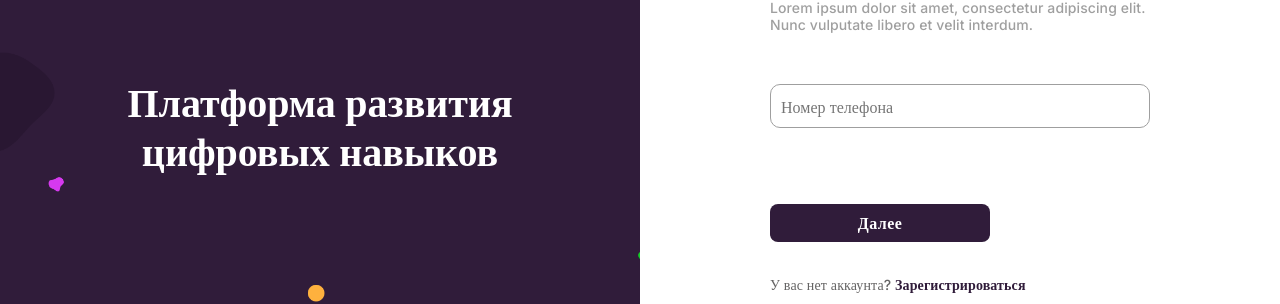
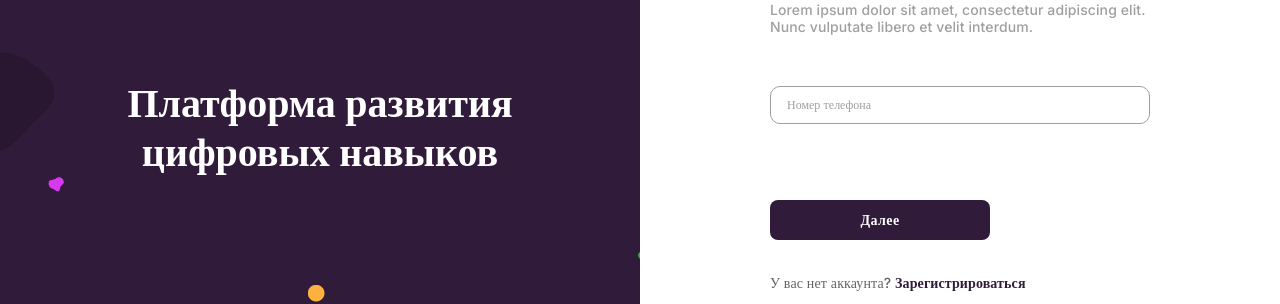
Before and after one commit to Savantm1/SFIA, a React (Create React App) app: page / in a window 1280 px wide. Shown: the part 273-577 px from the top of the page. Built offline with nearby package versions, Linux system fonts and the light colour scheme; a web font is replaced by a local one.

Commit message:
fix ui elements style

```diff
--- a/src/ui/components/Button/styled.ts
+++ b/src/ui/components/Button/styled.ts
@@ -5,8 +5,14 @@ export const Button = styled(ButtonMUI)<ButtonProps>(() => ({
     maxWidth: '220px',
     width: '100%',
     border: 'none',
+    fontWeight: '700',
+    fontSize: '14px',
+    lineHeight: '17px',
     borderRadius: '8px',
     backgroundColor: Color.mainViolet,
+    paddingTop: '11px',
+    paddingBottom: '12px',
+
     '&:hover': {
         backgroundColor: Color.purple,
         border: 'none',
--- a/src/ui/components/TextArea/TextArea.tsx
+++ b/src/ui/components/TextArea/TextArea.tsx
@@ -15,6 +15,7 @@ type TextAreaProps = {
     form?: string;
     maxLength?: number;
     name?: string;
+    className?: string;
 };
 
 export const TextArea: FC<TextAreaProps> = memo(
@@ -32,6 +33,7 @@ export const TextArea: FC<TextAreaProps> = memo(
         maxLength = 200,
         form,
         rows = 5,
+        className,
     }) => {
         const [textValue, setTextValue] = useState(value);
         const [counter, setCounter] = useState(maxLength);
@@ -44,7 +46,7 @@ export const TextArea: FC<TextAreaProps> = memo(
         };
 
         return (
-            <Styled.Wrapper>
+            <Styled.Wrapper className={className}>
                 <Styled.TextArea
                     form={form}
                     name={name}
@@ -60,7 +62,7 @@ export const TextArea: FC<TextAreaProps> = memo(
                     maxLength={maxLength}
                 />
                 {isError && <Styled.ErrorText>{errorText}</Styled.ErrorText>}
-                <Styled.Counter isError={isError}>{counter}</Styled.Counter>
+                {/*<Styled.Counter isError={isError}>{counter}</Styled.Counter>*/}
             </Styled.Wrapper>
         );
     }
--- a/src/ui/components/TextInput/styled.ts
+++ b/src/ui/components/TextInput/styled.ts
@@ -10,13 +10,14 @@ type InputCSSType = {
 const Input = styled.input<InputCSSType>`
     font-family: 'inter', serif;
     color: ${(props) => (props.isError ? 'red' : Color.mainBlack)};
-    font-size: 16px;
     font-weight: 500;
+    font-size: 12px;
+    line-height: 15px;
     background: ${Color.mainWhite};
-    border: 1.5px solid
+    border: 1px solid
         ${(props) => (props.isError ? 'red' : Color.secondaryGray)};
     border-radius: 10px;
-    padding: 12px 10px 10px 10px;
+    padding: 10px 10px 11px 16px;
     outline: none;
     width: 100%;
     box-sizing: border-box;
@@ -27,10 +28,14 @@ const Input = styled.input<InputCSSType>`
         color: rgba(159, 159, 159, 1);
     }
 
+    &::placeholder {
+        color: ${Color.secondaryGray};
+    }
+
     &:focus {
         color: ${Color.mainBlack};
         background: ${Color.secondaryLightBlue};
-        border: 1.5px solid ${Color.secondaryBlue};
+        border: 1px solid ${Color.secondaryBlue};
     }
 `;
 
```
Also changed, not shown: src/ui/components/IconButton/IconButton.tsx (+7 -2 lines), src/ui/components/TextArea/styled.ts (+10 -5 lines).
